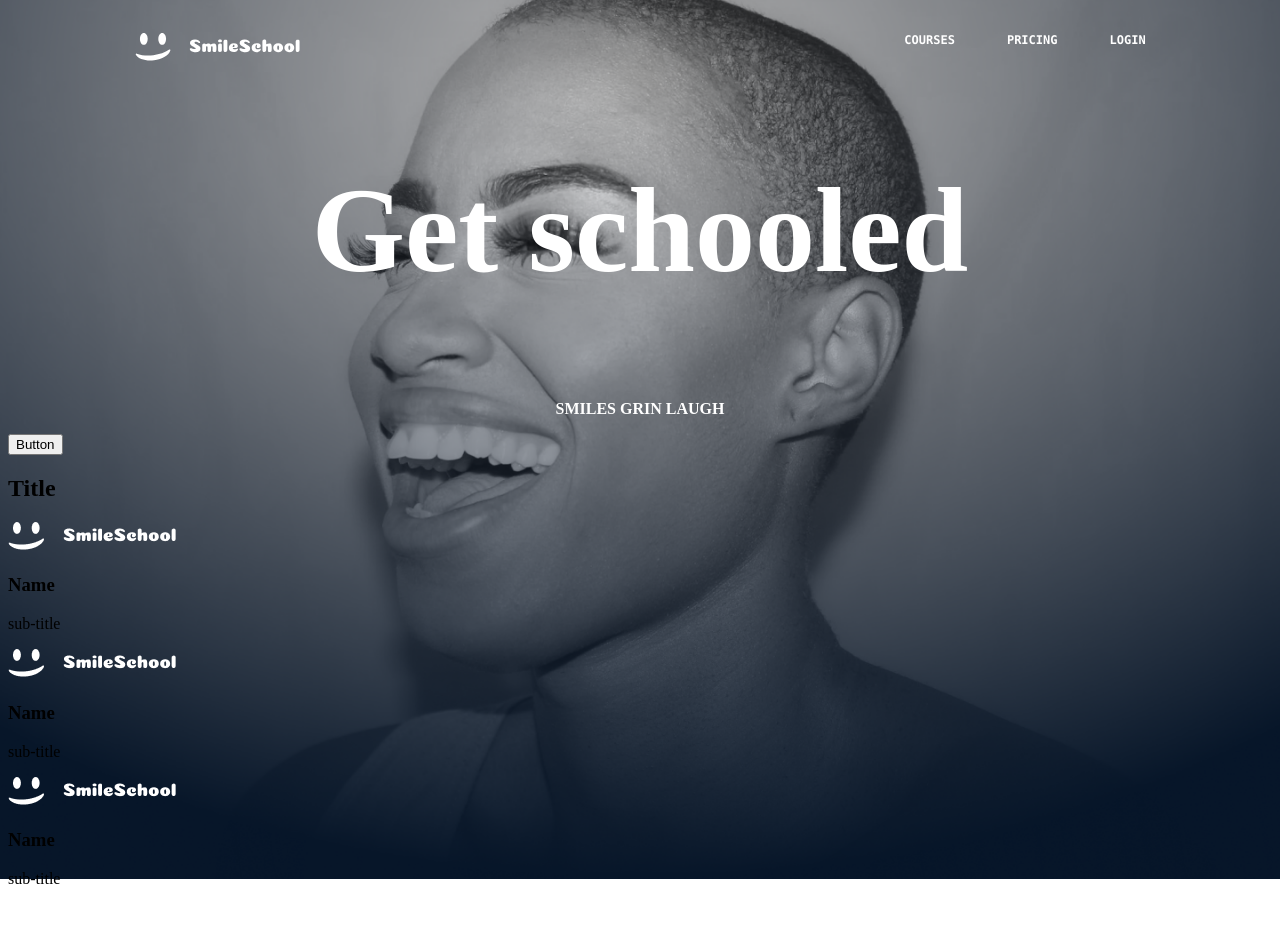
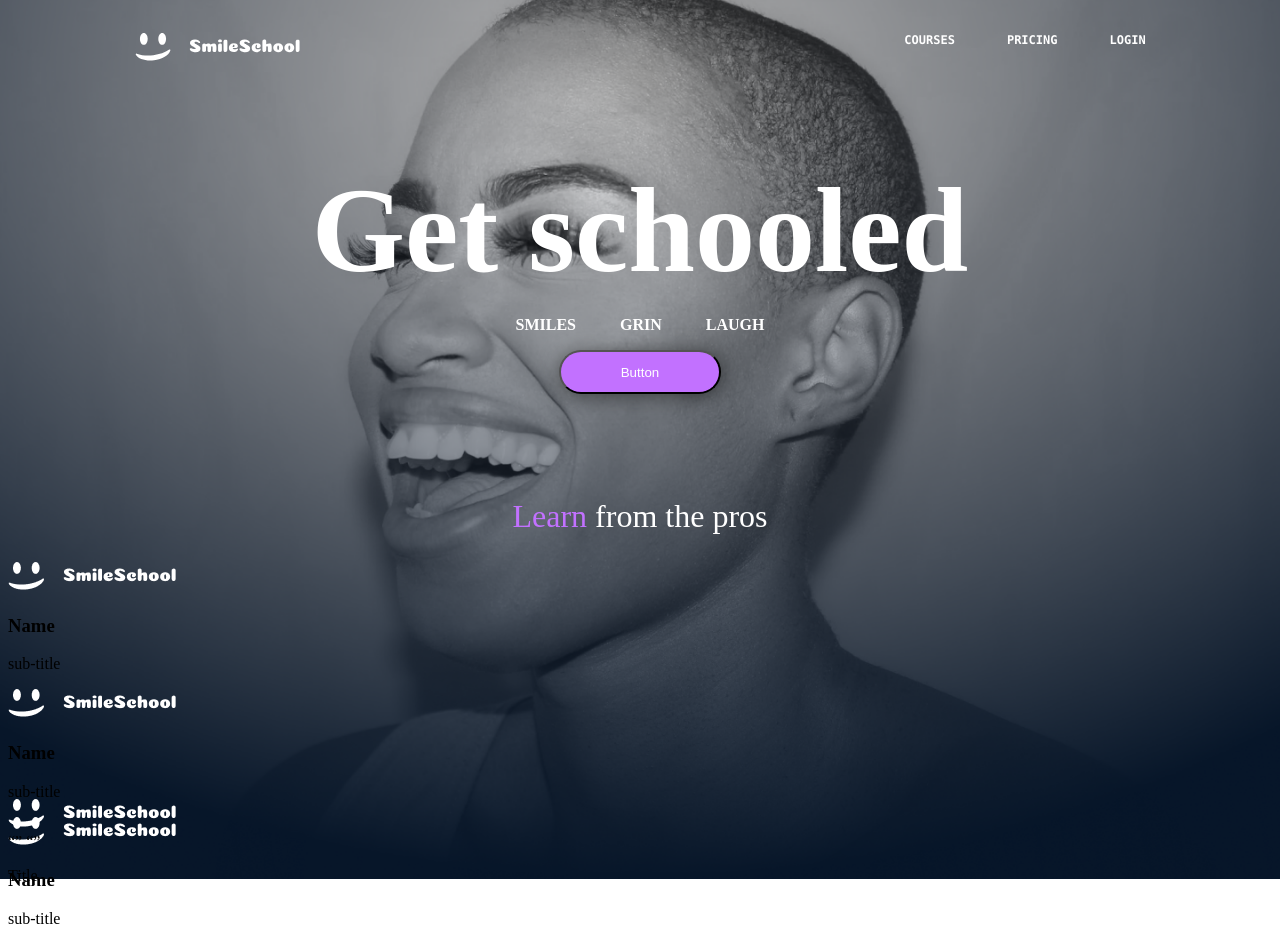
Before and after one commit to Caaronbll/holbertonschool-web-development, a plain HTML site: page css_advanced/index.html in a window 1280 px wide. Shown: the top 937 px of the page. Drawn offline with Linux system fonts and the light colour scheme; files whose address does not match are found by name.

Commit message:
updating

```diff
--- a/css_advanced/index.html
+++ b/css_advanced/index.html
@@ -23,11 +23,11 @@
         <section>
             <div id="banner-heading">
                 <h1>Get schooled</h1>
-                <p>SMILES GRIN LAUGH</p>
-                <button class="centertext">Button</button>
+                <p>SMILES &#160; &#160; &#160; &#160; &#160; GRIN &#160; &#160; &#160; &#160; &#160; LAUGH</p>
+                <button>Button</button>
             </div>
             <div>
-                <h2>Title</h2>
+                <h2><span style="color: #C271FF;">Learn</span> from the pros</h2>
                 <div id="bottombanner">
                     <div>
                         <img src="logo.png" alt="logo">
--- a/css_advanced/styles.css
+++ b/css_advanced/styles.css
@@ -39,7 +39,13 @@ header img {
     line-height: normal;
 }
 
+#banner {
+    text-align: center;
+}
 
+#banner-heading {
+text-align: center;
+}
 
 #banner-heading h1 {
     color: #FFF;
@@ -49,6 +55,7 @@ header img {
     font-style: normal;
     font-weight: 700;
     line-height: normal;
+    margin-bottom: 0;
 }
 
 #banner-heading p {
@@ -60,3 +67,31 @@ header img {
     font-weight: 700;
     line-height: normal;
 }
+
+#banner-heading button {
+    width: 162px;
+    height: 44px;
+    flex-shrink: 0;
+    border-radius: 22px;
+background: #C271FF;
+color: #FFF;
+align-content: center;
+box-shadow: 0px 2px 20px 0px rgba(0, 0, 0, 0.50);
+}
+
+h2 {
+    color: #FFF;
+font-family: Source Sans Pro;
+font-size: 32px;
+font-style: normal;
+font-weight: 300;
+line-height: normal;
+text-align: center;
+margin-top: 13vh;
+}
+
+#bottombanner {
+    width: 1009px;
+height: 237px;
+flex-shrink: 0;
+}
```
Also changed, not shown: 1 other file.
